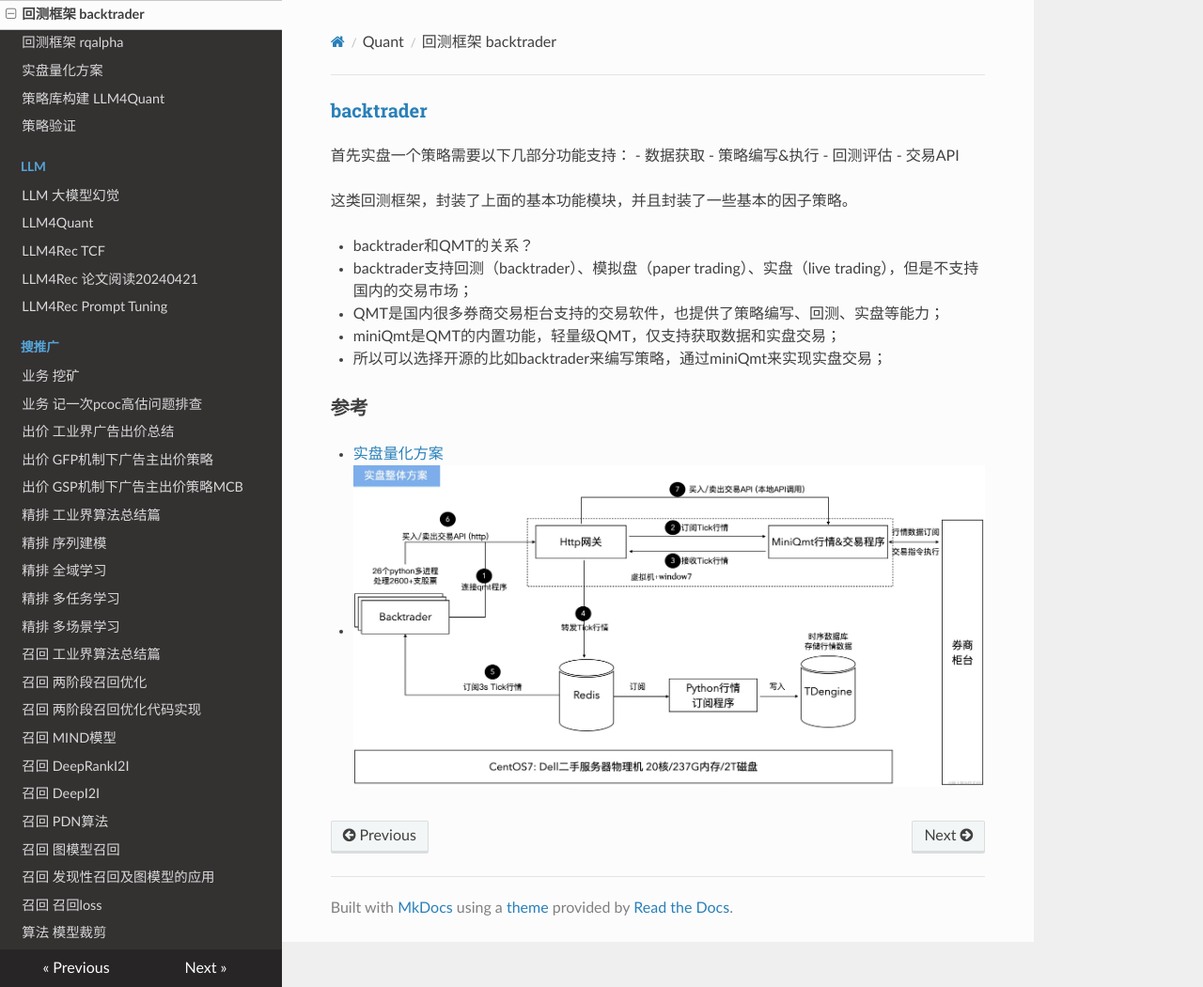
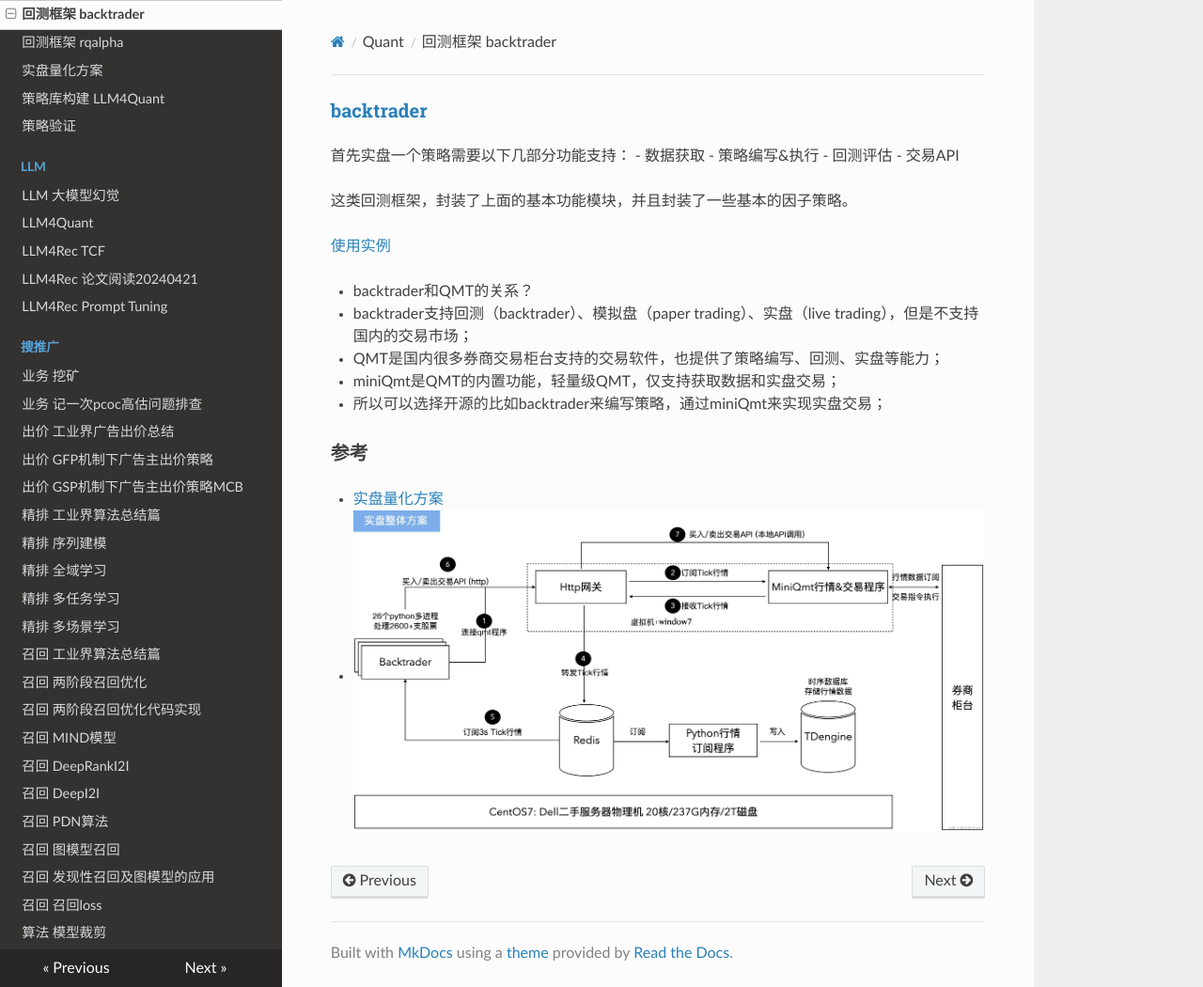
Before and after one commit to MatthewZhuang/guomianzhuang-personal-site, an MkDocs documentation site: the page built from docs/Quant/回测框架_backtrader.md, in a window 1280 px wide and 1050 px high. Shown: the whole window at 94% size. Built offline with MkDocs 1.6.1, drawn with Linux system fonts in a browser that asks for light colours; nearby versions of some CDN libraries.

Commit message:
update 0503

```diff
--- a/docs/Quant/回测框架_backtrader.md
+++ b/docs/Quant/回测框架_backtrader.md
@@ -8,6 +8,7 @@
 
 这类回测框架，封装了上面的基本功能模块，并且封装了一些基本的因子策略。
 
+[使用实例](https://github.com/soulmachine/crypto-notebooks/blob/master/backtest/Clenow-trend-following.ipynb)
 
 - backtrader和QMT的关系？
   - backtrader支持回测（backtrader）、模拟盘（paper trading）、实盘（live trading），但是不支持国内的交易市场；
```
